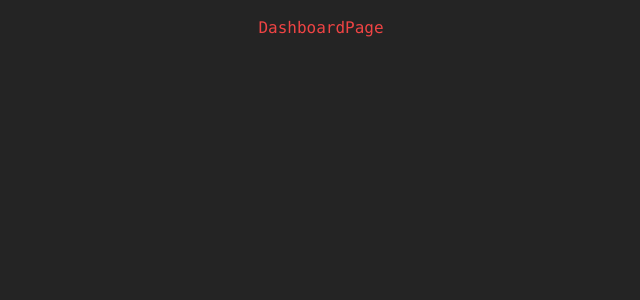
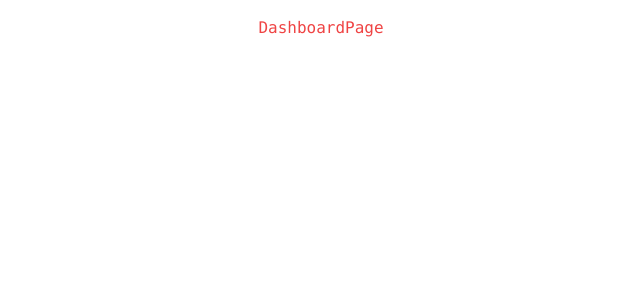
Before and after one commit to mungase-narayan/mernspace-c-admin-dashboard, a React (Vite) app: page /dashboard in a window 1280 px wide. Shown: the top 300 px of the page, without its empty margins (319-959 px from the left). Built offline with nearby package versions, Linux system fonts and the light colour scheme.

Commit message:
add: shadcn css

```diff
--- a/src/index.css
+++ b/src/index.css
@@ -1,8 +1,73 @@
+#login-forgot-password-field {
+  padding-top: 8px;
+  font-size: 12px;
+}
+
 @tailwind base;
 @tailwind components;
 @tailwind utilities;
 
-:root {
-  color: rgba(255, 255, 255, 0.87);
-  background-color: #242424;
+@layer base {
+  :root {
+    --background: 0 0% 100%;
+    --foreground: 240 10% 3.9%;
+    --card: 0 0% 100%;
+    --card-foreground: 240 10% 3.9%;
+    --popover: 0 0% 100%;
+    --popover-foreground: 240 10% 3.9%;
+    --primary: 240 5.9% 10%;
+    --primary-foreground: 0 0% 98%;
+    --secondary: 240 4.8% 95.9%;
+    --secondary-foreground: 240 5.9% 10%;
+    --muted: 240 4.8% 95.9%;
+    --muted-foreground: 240 3.8% 46.1%;
+    --accent: 240 4.8% 95.9%;
+    --accent-foreground: 240 5.9% 10%;
+    --destructive: 0 84.2% 60.2%;
+    --destructive-foreground: 0 0% 98%;
+    --border: 240 5.9% 90%;
+    --input: 240 5.9% 90%;
+    --ring: 240 10% 3.9%;
+    --chart-1: 12 76% 61%;
+    --chart-2: 173 58% 39%;
+    --chart-3: 197 37% 24%;
+    --chart-4: 43 74% 66%;
+    --chart-5: 27 87% 67%;
+    --radius: 0.5rem;
+  }
+  .dark {
+    --background: 240 10% 3.9%;
+    --foreground: 0 0% 98%;
+    --card: 240 10% 3.9%;
+    --card-foreground: 0 0% 98%;
+    --popover: 240 10% 3.9%;
+    --popover-foreground: 0 0% 98%;
+    --primary: 0 0% 98%;
+    --primary-foreground: 240 5.9% 10%;
+    --secondary: 240 3.7% 15.9%;
+    --secondary-foreground: 0 0% 98%;
+    --muted: 240 3.7% 15.9%;
+    --muted-foreground: 240 5% 64.9%;
+    --accent: 240 3.7% 15.9%;
+    --accent-foreground: 0 0% 98%;
+    --destructive: 0 62.8% 30.6%;
+    --destructive-foreground: 0 0% 98%;
+    --border: 240 3.7% 15.9%;
+    --input: 240 3.7% 15.9%;
+    --ring: 240 4.9% 83.9%;
+    --chart-1: 220 70% 50%;
+    --chart-2: 160 60% 45%;
+    --chart-3: 30 80% 55%;
+    --chart-4: 280 65% 60%;
+    --chart-5: 340 75% 55%;
+  }
 }
+
+@layer base {
+  * {
+    @apply border-border;
+  }
+  body {
+    @apply bg-background text-foreground;
+  }
+}
```
